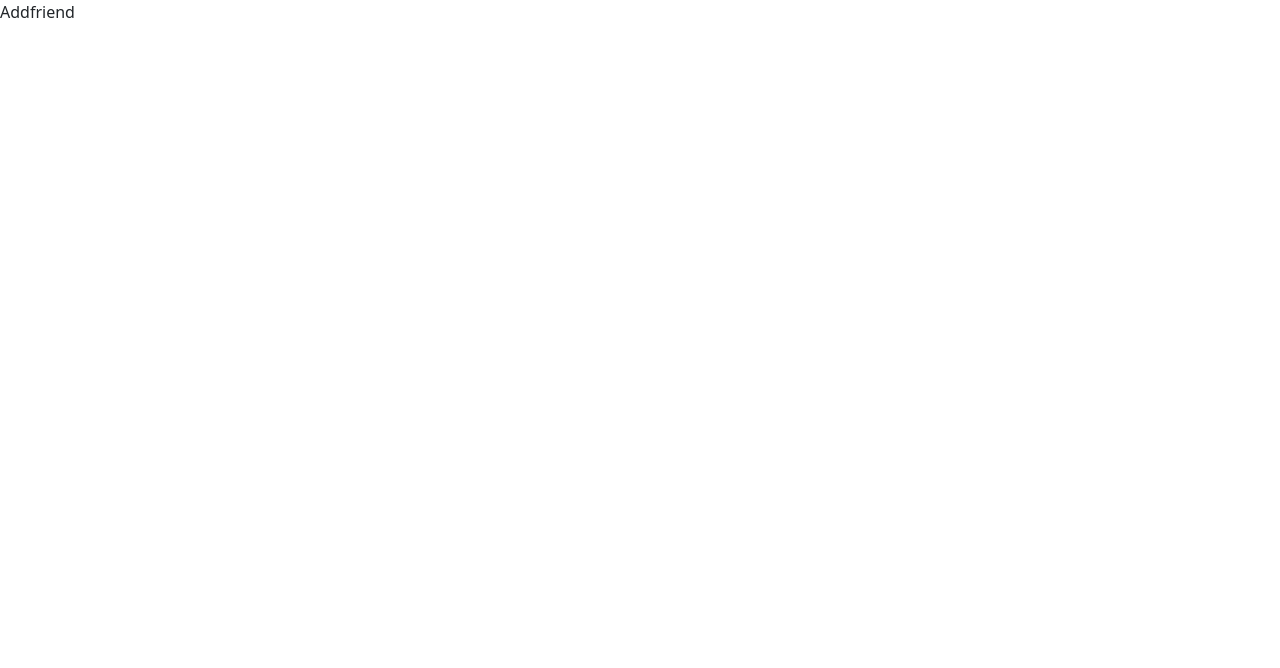
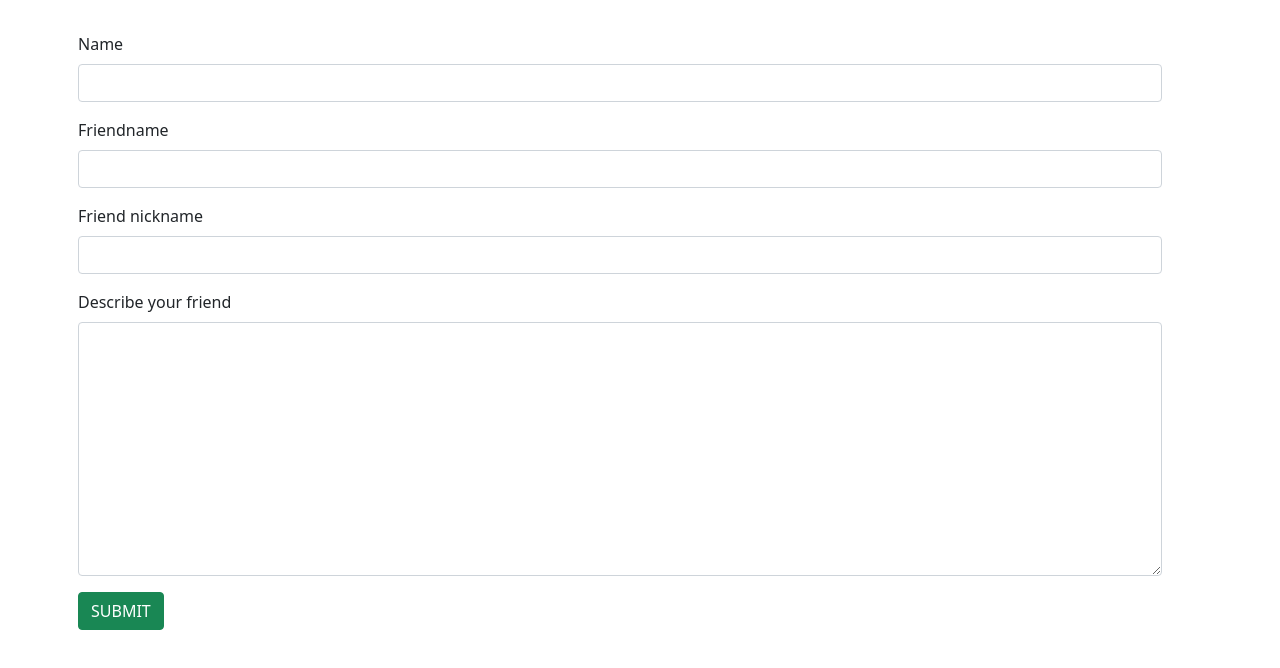
Before and after one commit to Seenusneha4/friendsreactapp, a React (Create React App) app: page / in a window 1280 px wide. Shown: the top 668 px of the page. Built offline with nearby package versions, Linux system fonts and the light colour scheme.

Commit message:
addingfrnd

```diff
--- a/src/App.js
+++ b/src/App.js
@@ -1,6 +1,6 @@
 import logo from './logo.svg';
 import './App.css';
-import 'bootstrap/dis/css/bootstrap.min.css'
+import 'bootstrap/dist/css/bootstrap.min.css'
 import 'bootstrap/dist/js/bootstrap.bundle.min.js'
 import Addfriend from './Components/Addfriend';
 
--- a/src/Components/Addfriend.js
+++ b/src/Components/Addfriend.js
@@ -1,8 +1,42 @@
-import React from 'react'
+import React, { useState } from 'react'
 
 const Addfriend = () => {
+    var [name,setname]=useState("")
+    var [friendName,setfriendName]=useState("")
+    var [friendNickName,setfriendNickName]=useState("")
+    var [DescribeYourFriend,setDescribeYourFriend]=useState("")
+    const subdata=()=>{
+        const data={"name":name,"friendName":friendName,"friendNickName":friendNickName,"DescribeYourFriend":DescribeYourFriend}
+        console.log(data)
+    }
   return (
-    <div>Addfriend</div>
+    <div>
+        <div className="container">
+    <div className="row div col col-12 col-sm-12 col-md-12 col-lg-12 col-xl-12 col-xxl-12">
+        <div className="row g-3">
+            <div className="col col-12 col-sm-12 col-md-12 col-lg-12 col-xl-12 col-xxl-12">
+            <label for="" className="form-label">Name</label>
+            <input onChange={(d)=>{setname(d.target.value)}} type="text" className="form-control"/>
+            </div>
+            <div className="col col-12 col-sm-12 col-md-12 col-lg-12 col-xl-12 col-xxl-12">
+                 <label for="" className="form-label">Friendname</label>
+                 <input onChange={(d)=>{setfriendName(d.target.value)}} type="text" className="form-control"/>
+            </div>
+            <div className="col col-12 col-sm-12 col-md-12 col-lg-12 col-xl-12 col-xxl-12">
+                <label for="" className="form-label">Friend nickname</label>
+                <input onChange={(d)=>{setfriendNickName(d.target.value)}} type="text" className="form-control"/>
+            </div>
+            <div className="col col-12 col-sm-12 col-md-12 col-lg-12 col-xl-12 col-xxl-12">
+                <label for="" className="form-label">Describe your friend</label>
+                <textarea onChange={(d)=>{setDescribeYourFriend(d.target.value)}} name="" id="" cols="30" rows="10" className="form-control"></textarea>
+            </div>
+            <div className="col col-12 col-sm-12 col-md-12 col-lg-12 col-xl-12 col-xxl-12">
+               <button onClick={subdata} className="btn btn-success">SUBMIT</button>
+            </div>
+        </div>
+    </div>
+</div>
+    </div>
   )
 }
 
```
Also changed, not shown: public/text.html (added, +25 -0 lines).
